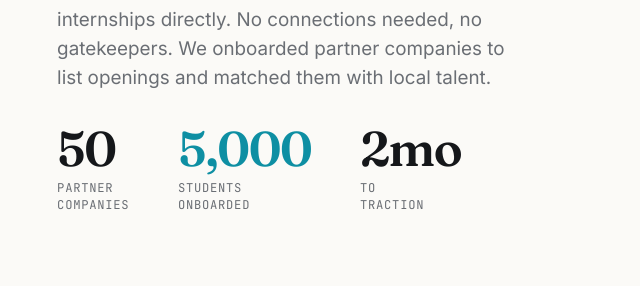
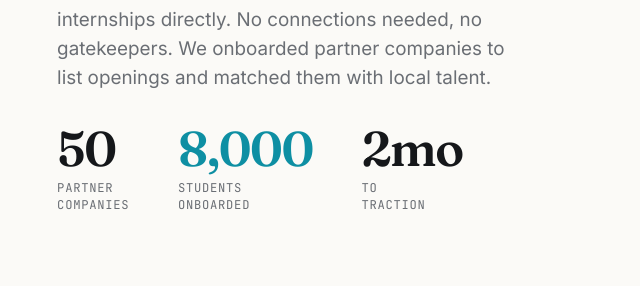
Before and after one commit to salmansour17/Balesh-Pitch-Deck, a plain HTML site: page index.html in a window 1280 px wide. Shown: the part 1795-2081 px from the top of the page, 60-700 px from the left. Drawn offline with Linux system fonts and the light colour scheme.

Commit message:
Update student onboarding count to 8,000

```diff
--- a/index.html
+++ b/index.html
@@ -404,7 +404,7 @@ body:not(.present) .frag{opacity:1;transform:none}
         <p class="body frag" style="margin-bottom:2.6cqw;max-width:38ch">An app where any student applies to real internships directly. No connections needed, no gatekeepers. We onboarded partner companies to list openings and matched them with local talent.</p>
         <div class="stat-inline frag">
           <div><div class="v">50</div><div class="l">Partner<br>companies</div></div>
-          <div><div class="v"><span class="teal">5,000</span></div><div class="l">Students<br>onboarded</div></div>
+          <div><div class="v"><span class="teal">8,000</span></div><div class="l">Students<br>onboarded</div></div>
           <div><div class="v">2mo</div><div class="l">To<br>traction</div></div>
         </div>
       </div>
```
